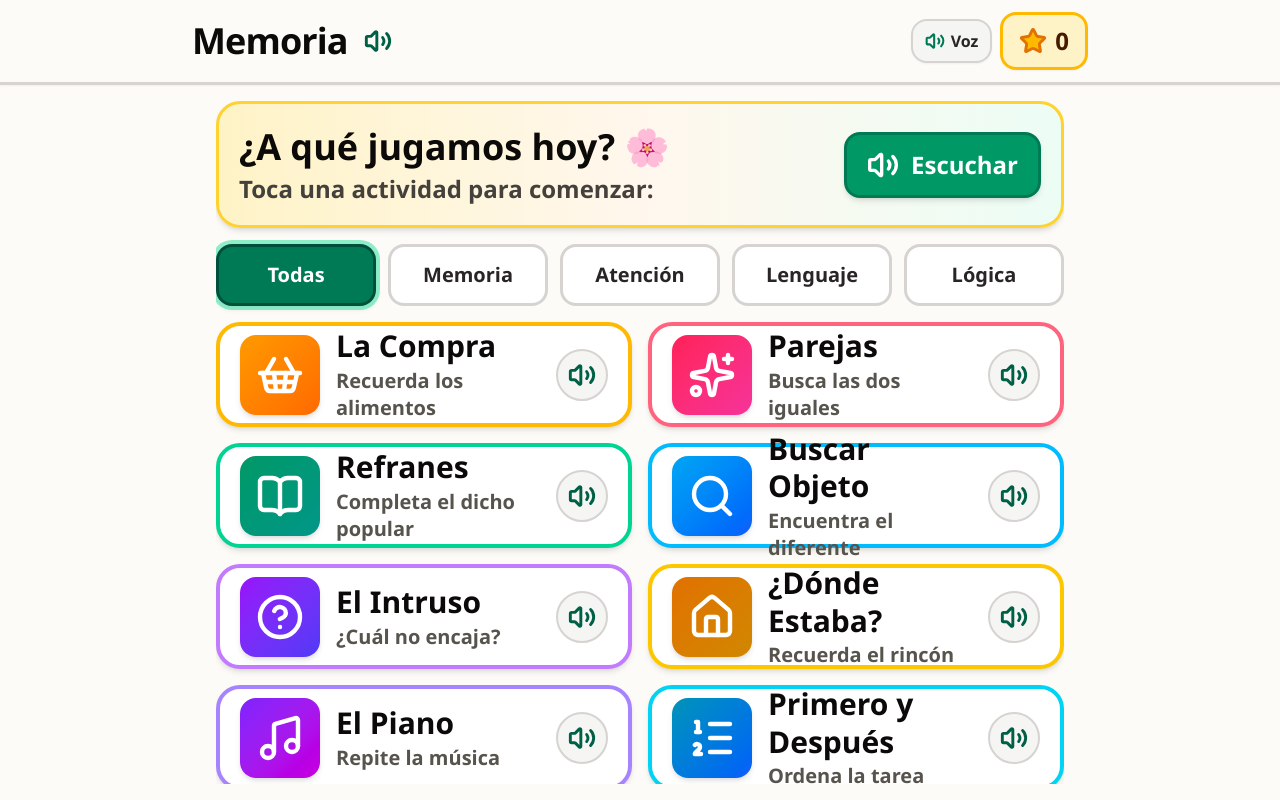
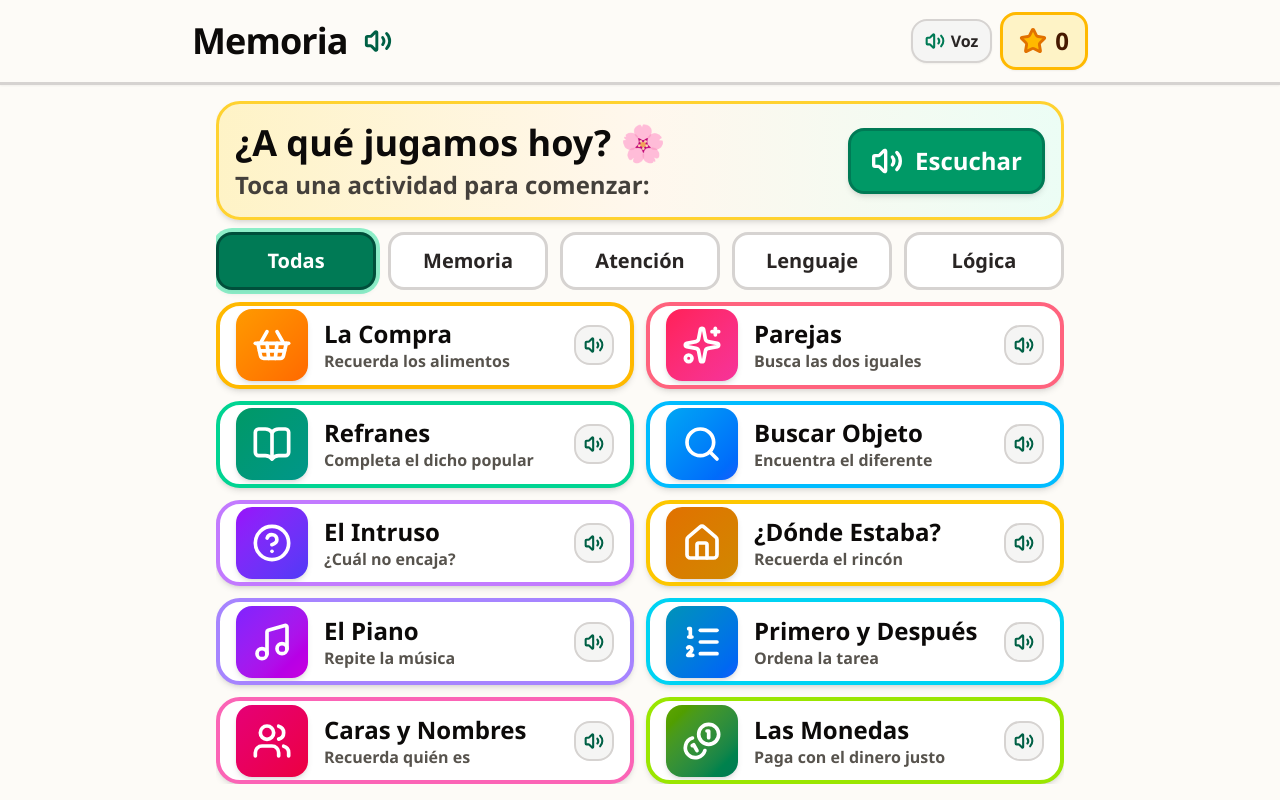
Before and after one commit to Fernandolozanor/app-memoria, a React (Vite) app: page / in a window 1280 px wide. Built offline with nearby package versions, Linux system fonts and the light colour scheme.

Commit message:
Mejorar portada en movil: tarjetas ocupan toda la pantalla con mayor altura, iconos mas grandes y subtitulos visibles

```diff
--- a/src/App.tsx
+++ b/src/App.tsx
@@ -81,9 +81,9 @@ export function App() {
       <main className="flex-1 flex flex-col min-h-0 max-w-4xl mx-auto w-full px-2 sm:px-6 py-1 sm:py-4 overflow-hidden sm:overflow-y-auto">
         {!currentActivity ? (
           /* Catalog View - Super Clean, 100% full screen on mobile without scroll */
-          <div className="flex-1 flex flex-col min-h-0 justify-between gap-1 sm:gap-4 overflow-hidden">
+          <div className="flex-1 flex flex-col min-h-0 gap-1.5 sm:gap-3 overflow-hidden">
             {/* Direct Greeting Banner */}
-            <div className="bg-gradient-to-r from-amber-100 via-orange-50 to-emerald-50 rounded-xl sm:rounded-3xl p-1.5 sm:p-5 border-2 sm:border-3 border-amber-300 shadow-xs sm:shadow-md flex items-center justify-between gap-2 shrink-0">
+            <div className="bg-gradient-to-r from-amber-100 via-orange-50 to-emerald-50 rounded-xl sm:rounded-3xl p-1.5 sm:p-4 border-2 sm:border-3 border-amber-300 shadow-xs sm:shadow-md flex items-center justify-between gap-2 shrink-0">
               <div>
                 <h2 className="text-base sm:text-3xl md:text-4xl font-black text-stone-950 leading-tight">
                   ¿A qué jugamos hoy? 🌸
@@ -111,7 +111,7 @@ export function App() {
                       sound.playTap()
                       setSelectedCategory(cat)
                     }}
-                    className={`flex-1 flex items-center justify-center py-1 sm:py-3.5 px-0.5 sm:px-2 rounded-lg sm:rounded-2xl font-black text-xs sm:text-xl border-2 sm:border-3 transition-all cursor-pointer min-h-[34px] sm:min-h-[54px] text-center ${
+                    className={`flex-1 flex items-center justify-center py-1 sm:py-3 px-0.5 sm:px-2 rounded-lg sm:rounded-2xl font-black text-xs sm:text-xl border-2 sm:border-3 transition-all cursor-pointer min-h-[32px] sm:min-h-[50px] text-center ${
                       isSelected
                         ? 'bg-emerald-700 text-white border-emerald-900 shadow-xs sm:shadow-md ring-2 sm:ring-4 ring-emerald-300/70'
                         : 'bg-white text-stone-800 border-stone-300 hover:bg-stone-50 hover:border-stone-400'
@@ -123,8 +123,20 @@ export function App() {
               })}
             </div>
 
-            {/* Activities Grid - 2 columns, fills available screen space without scrolling */}
-            <div className="grid grid-cols-2 gap-1 sm:gap-4 flex-1 min-h-0 content-between">
+            {/* Activities Grid - 2 columns, fills available screen space, stretching cards to occupy the vertical space */}
+            <div
+              className={`grid grid-cols-2 ${
+                filteredActivities.length >= 9
+                  ? 'grid-rows-5'
+                  : filteredActivities.length >= 7
+                  ? 'grid-rows-4'
+                  : filteredActivities.length >= 5
+                  ? 'grid-rows-3'
+                  : filteredActivities.length >= 3
+                  ? 'grid-rows-2'
+                  : 'grid-rows-1'
+              } gap-1.5 sm:gap-3 flex-1 min-h-0 w-full`}
+            >
               {filteredActivities.map((activity) => (
                 <ActivityCard
                   key={activity.id}
--- a/src/components/ActivityCard.tsx
+++ b/src/components/ActivityCard.tsx
@@ -59,21 +59,22 @@ export function ActivityCard({ activity, onSelect }: Props) {
           handleClick()
         }
       }}
-      className={`relative group bg-white rounded-xl sm:rounded-3xl p-1.5 sm:p-5 border-2 sm:border-4 ${activity.borderColor} shadow-xs sm:shadow-md hover:shadow-xl hover:scale-[1.02] active:scale-[0.98] transition-all duration-200 text-left cursor-pointer flex items-center justify-between gap-1 sm:gap-4 min-h-[50px] sm:min-h-[105px]`}>
-      <div className="flex items-center gap-1.5 sm:gap-4 min-w-0 flex-1">
-        {/* Responsive icon */}
+      className={`relative group bg-white rounded-xl sm:rounded-3xl p-1.5 sm:p-4 border-2 sm:border-4 ${activity.borderColor} shadow-xs sm:shadow-md hover:shadow-xl hover:scale-[1.02] active:scale-[0.98] transition-all duration-200 text-left cursor-pointer flex items-center justify-between gap-1.5 sm:gap-4 h-full w-full min-h-0 overflow-hidden`}
+    >
+      <div className="flex items-center gap-1.5 sm:gap-4 min-w-0 flex-1 h-full">
+        {/* Generous tactile icon */}
         <div
-          className={`flex items-center justify-center w-8 h-8 sm:w-20 sm:h-20 rounded-lg sm:rounded-2xl bg-gradient-to-br ${activity.color} text-white shadow-xs sm:shadow-md shrink-0`}
+          className={`flex items-center justify-center w-10 h-10 sm:w-18 sm:h-18 rounded-lg sm:rounded-2xl bg-gradient-to-br ${activity.color} text-white shadow-xs sm:shadow-md shrink-0`}
         >
-          <IconComponent className="w-4 h-4 sm:w-12 sm:h-12 stroke-[2.2]" />
+          <IconComponent className="w-5 h-5 sm:w-10 sm:h-10 stroke-[2.2]" />
         </div>
 
-        {/* Big Bold Typography - Fully visible title, never truncated */}
-        <div className="min-w-0 flex-1">
-          <h2 className="text-[11px] sm:text-2xl md:text-3xl font-black text-stone-950 leading-tight break-words">
+        {/* Big Bold Typography with visible subtitle */}
+        <div className="min-w-0 flex-1 flex flex-col justify-center">
+          <h2 className="text-xs sm:text-xl md:text-2xl font-black text-stone-950 leading-tight truncate">
             {activity.title}
           </h2>
-          <p className="hidden sm:block text-base sm:text-xl font-bold text-stone-600 mt-0.5 leading-snug">
+          <p className="text-[10px] sm:text-sm md:text-base font-bold text-stone-600 mt-0.5 leading-tight line-clamp-1">
             {activity.subtitle}
           </p>
         </div>
@@ -82,11 +83,11 @@ export function ActivityCard({ activity, onSelect }: Props) {
       {/* Speaker icon button */}
       <button
         onClick={handleSpeech}
-        className="p-1 sm:p-2.5 bg-stone-100 hover:bg-stone-200 text-stone-800 rounded-full transition-colors cursor-pointer shrink-0 border border-stone-300 sm:border-2"
+        className="p-1 sm:p-2 bg-stone-100 hover:bg-stone-200 text-stone-800 rounded-lg sm:rounded-2xl transition-colors cursor-pointer shrink-0 border border-stone-300 sm:border-2 active:scale-90"
         title="Escuchar nombre"
         aria-label={`Escuchar ${activity.title}`}
       >
-        <Volume2 className="w-3.5 h-3.5 sm:w-7 sm:h-7 text-emerald-800 stroke-[2.5]" />
+        <Volume2 className="w-3.5 h-3.5 sm:w-5 sm:h-5 text-emerald-800 stroke-[2.5]" />
       </button>
     </div>
   )
```
